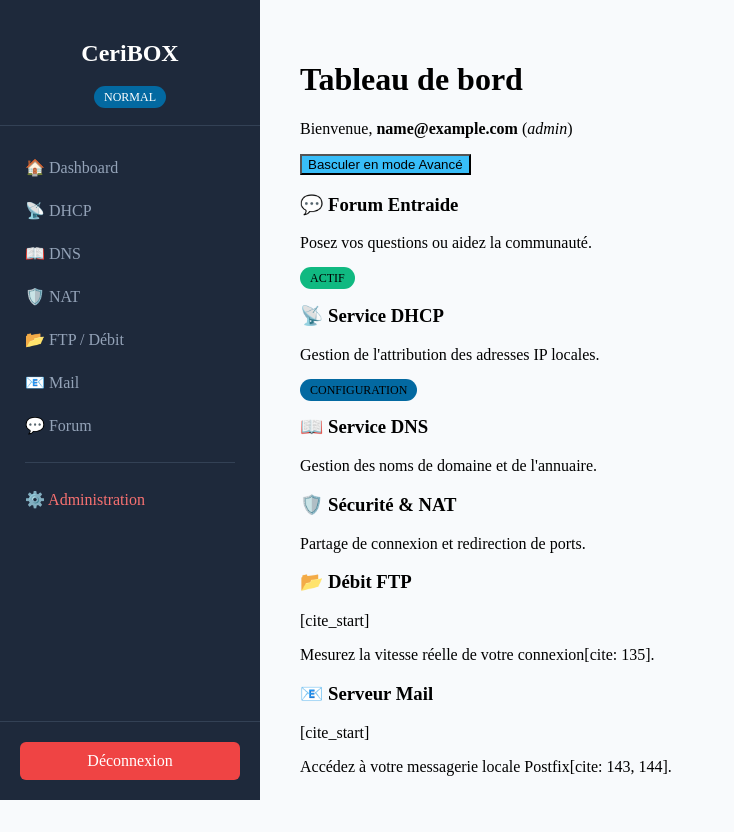
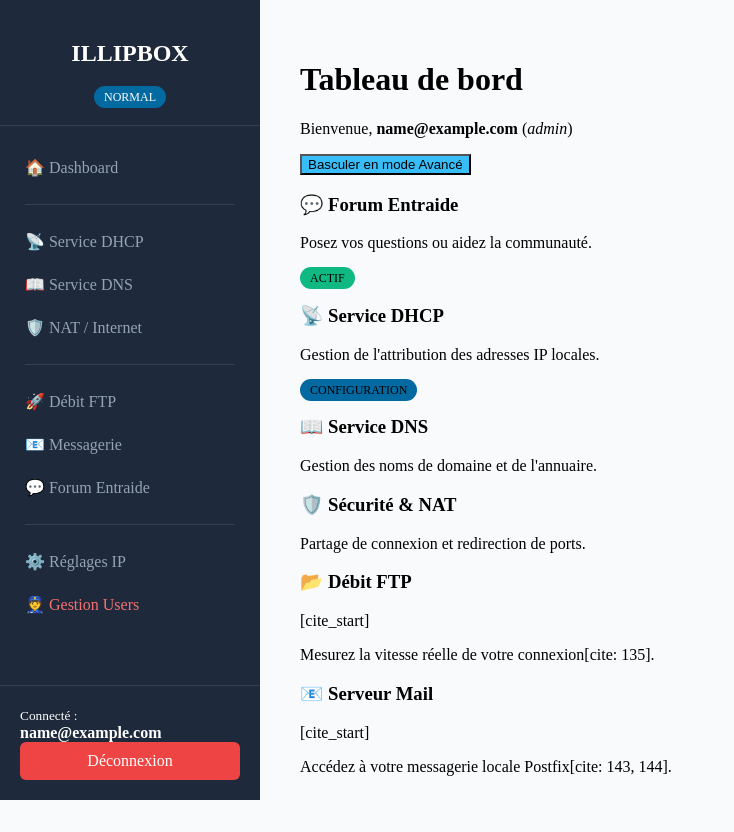
Before and after one commit to zozobkm/ams-reseaux, a PHP site: page /dahboard/index.php in a window 1280 px wide. Shown: the whole page, without its empty margins (0-734 px from the left). Run offline with PHP 8.4, Linux system fonts and the light colour scheme; the visitor is signed in with stand-in values (Sample User, id 1).

Commit message:
Update menu.php

```diff
--- a/menu.php
+++ b/menu.php
@@ -1,30 +1,46 @@
 <?php
-if(session_status()===PHP_SESSION_NONE){session_start();}
-// On récupère le mode actuel pour l'affichage
+// Sécurité pour la session
+if(session_status() === PHP_SESSION_NONE){ session_start(); }
+
+// On récupère le mode pour l'affichage visuel
 $current_mode = $_SESSION["mode"] ?? "normal";
+$role = $_SESSION["role"] ?? "user";
 ?>
 <div class="sidebar">
     <div class="sidebar-header">
-        <h2>CeriBOX</h2>
-        <span class="badge-mode"><?= htmlspecialchars($current_mode) ?></span>
+        <h2>ILLIPBOX</h2>
+        <span class="badge-mode"><?= htmlspecialchars(strtoupper($current_mode)) ?></span>
     </div>
 
     <nav class="nav-menu">
         <a href="/ams-reseaux/dahboard/index.php" class="nav-link">🏠 Dashboard</a>
-        <a href="/ams-reseaux/services/dhcp.php" class="nav-link">📡 DHCP</a>
-        <a href="/ams-reseaux/services/dns.php" class="nav-link">📖 DNS</a>
-        <a href="/ams-reseaux/services/nat.php" class="nav-link">🛡️ NAT</a>
-        <a href="/ams-reseaux/services/ftp.php" class="nav-link">📂 FTP / Débit</a>
-        <a href="/ams-reseaux/services/mail.php" class="nav-link">📧 Mail</a>
-        <a href="/ams-reseaux/services/forum.php" class="nav-link">💬 Forum</a>
 
-        <?php if(isset($_SESSION["role"]) && $_SESSION["role"]==="admin"): ?>
-            <div class="nav-divider"></div>
-            <a href="/ams-reseaux/admin/users.php" class="nav-link admin-link">⚙️ Administration</a>
+        <div class="nav-divider"></div>
+
+        <a href="/ams-reseaux/services/dhcp.php" class="nav-link">📡 Service DHCP</a>
+        <a href="/ams-reseaux/services/dns.php" class="nav-link">📖 Service DNS</a>
+        <a href="/ams-reseaux/services/nat.php" class="nav-link">🛡️ NAT / Internet</a>
+
+        <div class="nav-divider"></div>
+
+        <a href="/ams-reseaux/services/ftp.php" class="nav-link">🚀 Débit FTP</a>
+        <a href="/ams-reseaux/services/mail.php" class="nav-link">📧 Messagerie</a>
+        <a href="/ams-reseaux/services/forum.php" class="nav-link">💬 Forum Entraide</a>
+
+        <div class="nav-divider"></div>
+
+        <a href="/ams-reseaux/services/box_settings.php" class="nav-link">⚙️ Réglages IP</a>
+
+        <?php if($role === "admin"): ?>
+            <a href="/ams-reseaux/admin/users.php" class="nav-link admin-link">👮 Gestion Users</a>
         <?php endif; ?>
     </nav>
 
     <div class="sidebar-footer">
+        <div class="user-info">
+            <small>Connecté :</small><br>
+            <strong><?= htmlspecialchars($_SESSION["email"] ?? "Invité") ?></strong>
+        </div>
         <a class="logout-btn" href="/ams-reseaux/auth/logout.php">Déconnexion</a>
     </div>
 </div>
```
